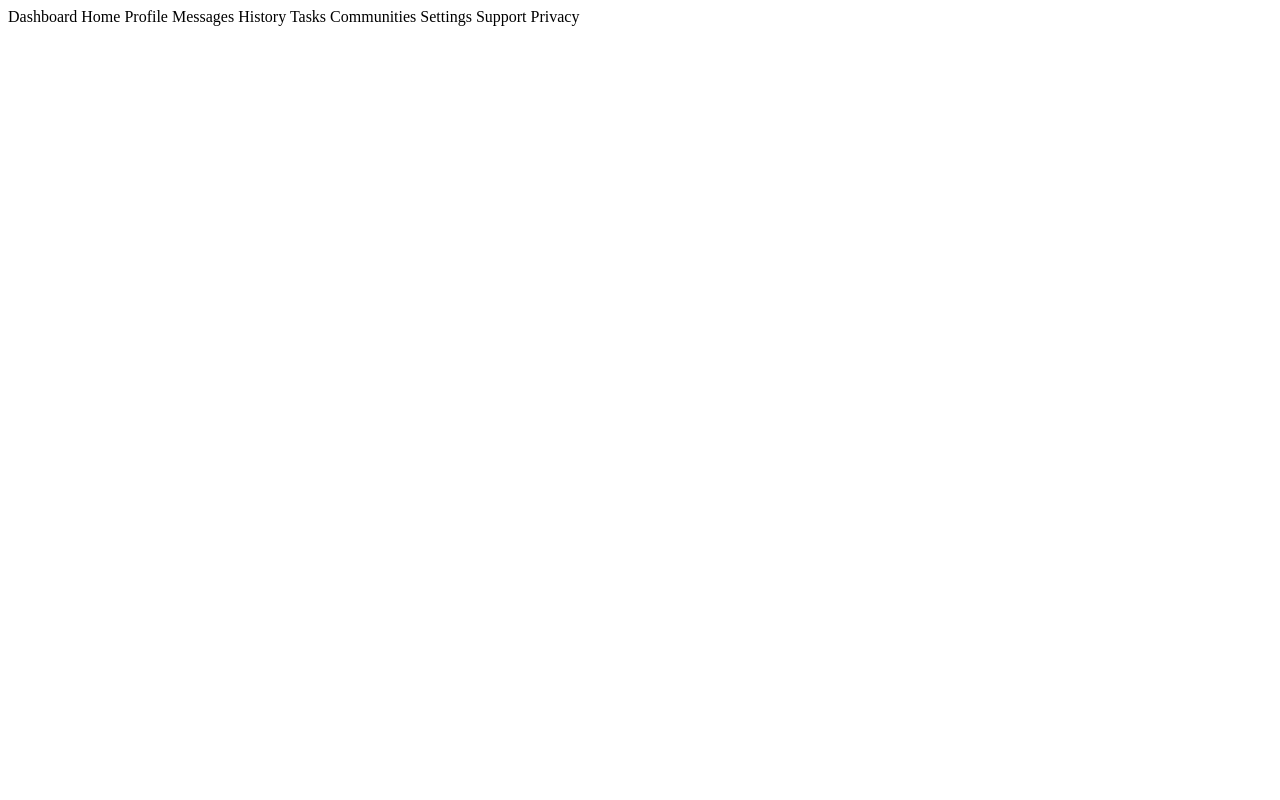
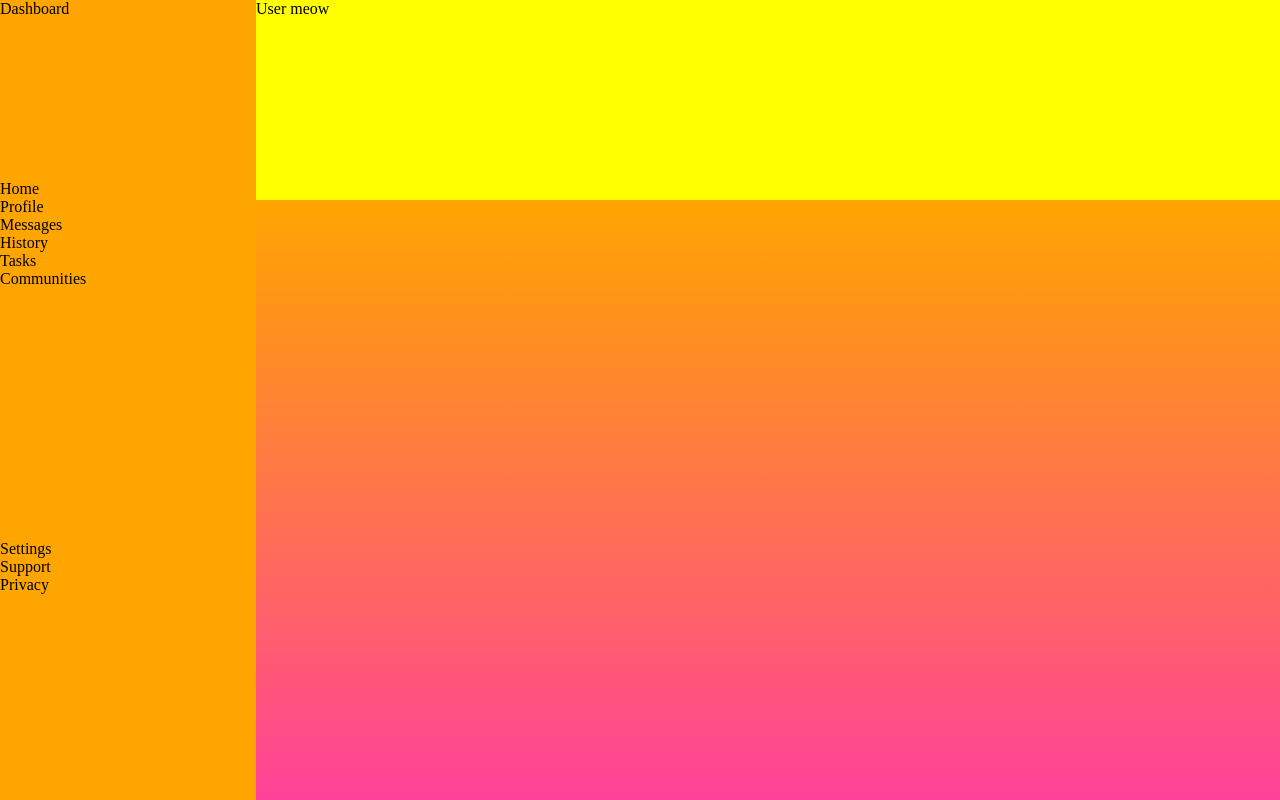
Before and after one commit to JHokum/Admin-Dashboard, a plain HTML site: page index.html in a window 1280 px wide. Shown: the top 800 px of the page. Drawn offline with Linux system fonts and the light colour scheme.

Commit message:
Beginning layout First stage of layout.  Sidebar, User access, content.

```diff
--- a/index.html
+++ b/index.html
@@ -8,36 +8,34 @@
     <link rel="stylesheet" href="style.css">
 </head>
 <body>
+    <div class="container">
         <div class="sidebar">
-        Dashboard
-
-        Home
-        Profile
-        Messages
-        History
-        Tasks
-        Communities
-
-        Settings
-        Support
-        Privacy
+            <div>Dashboard</div>
+            <div>
+                <div class="sidebar-item">Home</div>
+                <div class="sidebar-item">Profile</div>
+                <div class="sidebar-item">Messages</div>
+                <div class="sidebar-item">History</div>
+                <div class="sidebar-item">Tasks</div>
+                <div class="sidebar-item">Communities</div>
+            </div>
+            <div>
+                <div class="sidebar-item">Settings</div>
+                <div class="sidebar-item">Support</div>
+                <div class="sidebar-item">Privacy</div>
+            </div>
         </div>
         <div class="user">
-
-
+            User meow
         </div>
         <div class="content">
             <div class="projects">
-
-
             </div>
             <div class="content-right">
                 <div class="announcements">
-
-
                 </div>
                 <div class="trending">
-
+                </div>
             </div>
         </div>
     </div>
--- a/style.css
+++ b/style.css
@@ -0,0 +1,39 @@
+*{
+    margin: 0;
+    padding: 0;
+}
+html{
+    min-height: 100%;
+}
+body{
+    min-height: 100%;
+}
+
+.container{
+    display: grid;
+    min-height: 100%;
+    grid-template-columns: 20% 80%;
+    grid-template-rows: min(200px) min(1000px)
+}
+
+.sidebar{
+    display: grid;
+    background-color: orange;
+    grid-column: 1/2;
+    grid-row:1/3;
+    grid-template-rows: 15% 30% 15% 40%;
+
+
+}
+.sidebar-item{
+
+}
+.user{
+    grid-column: 2/3;
+    grid-row:1/2;
+    background-color: yellow;
+}
+
+.content{
+    background: linear-gradient(orange, magenta);
+}
```
Lines whose indentation alone changed are shown as unchanged.
